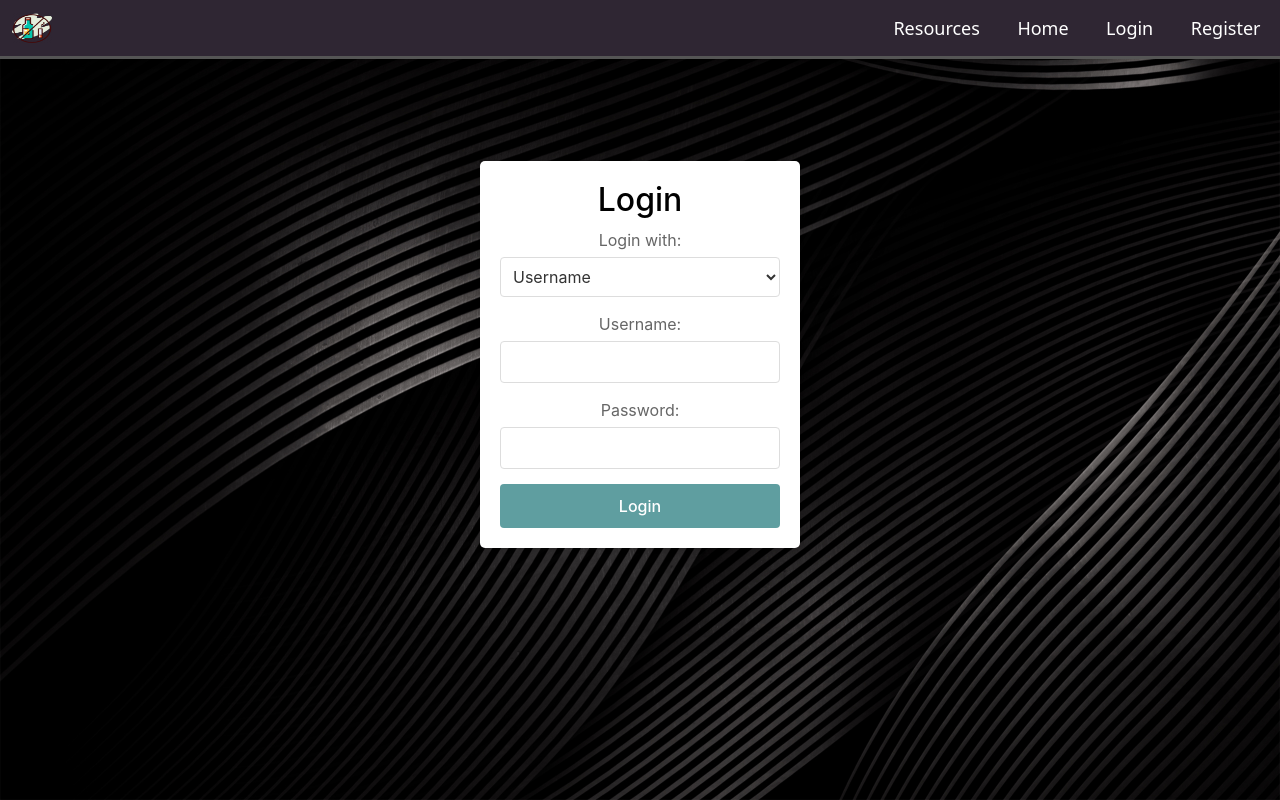
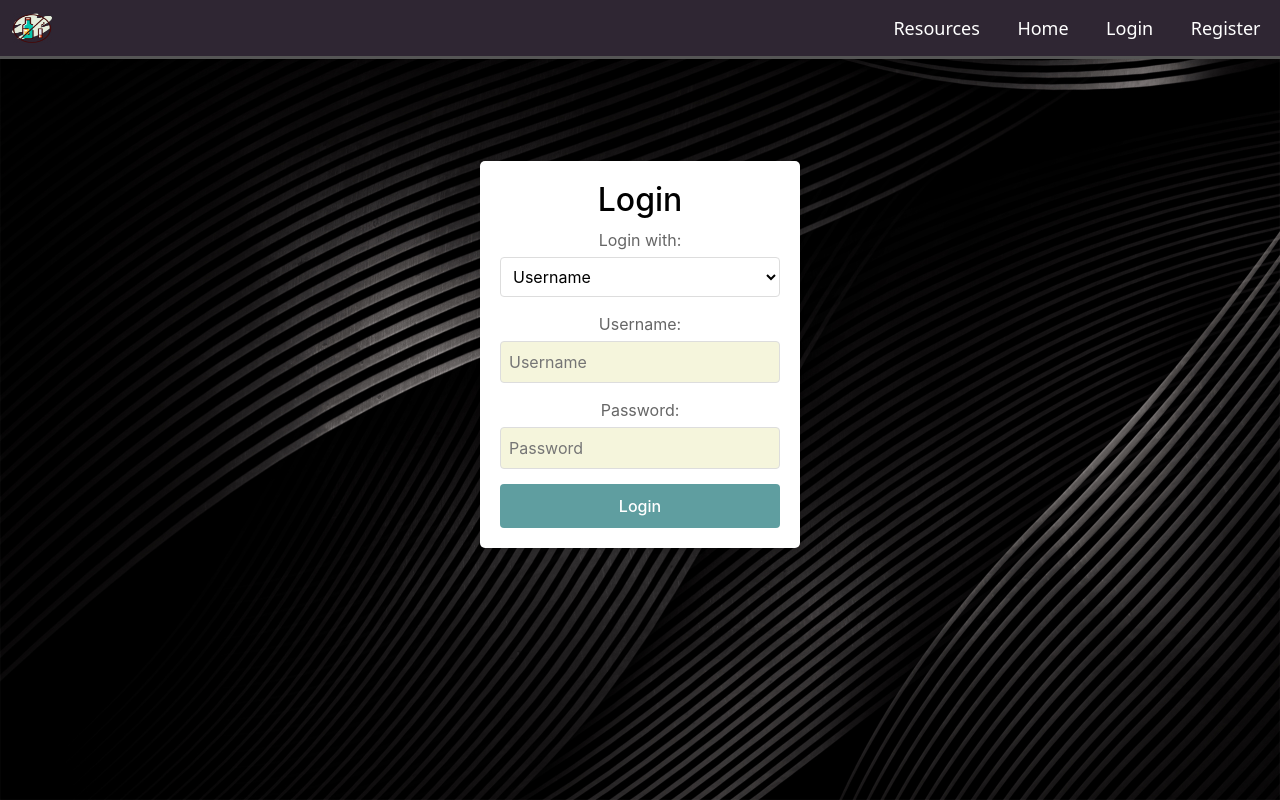
Before and after one commit to yuqihu1103/SteadySobriety, a React (Vite) app in the folder front/: page / in a window 1280 px wide. Both pictures are taken after a click on the link "Login". Built offline with nearby package versions, Linux system fonts and the light colour scheme; no server answers.

Commit message:
Login&register: add placeholders and adjust styles

```diff
--- a/front/src/components/Login.jsx
+++ b/front/src/components/Login.jsx
@@ -73,6 +73,7 @@ function Login({ setLoggedInUser }) {
             name="credential"
             value={formData.credential}
             onChange={handleChange}
+            placeholder={credentialType}
           />
         </div>
         <div>
@@ -82,6 +83,7 @@ function Login({ setLoggedInUser }) {
             name="password"
             value={formData.password}
             onChange={handleChange}
+            placeholder="Password"
           />
         </div>
         <button type="submit">Login</button>
--- a/front/src/components/Register.jsx
+++ b/front/src/components/Register.jsx
@@ -73,6 +73,7 @@ function Register({ setLoggedInUser }) {
             onChange={handleChange}
             required
             minLength={3}
+            placeholder="Username"
           />
         </div>
         <div>
@@ -84,6 +85,7 @@ function Register({ setLoggedInUser }) {
             onChange={handleChange}
             required
             pattern="[a-zA-Z0-9._%+-]+@[a-zA-Z0-9.-]+\.[a-zA-Z]{2,4}$"
+            placeholder="Email"
           />
         </div>
         <div>
@@ -95,6 +97,7 @@ function Register({ setLoggedInUser }) {
             onChange={handleChange}
             required
             minLength={6}
+            placeholder="Password"
           />
           {/* Conditionally render the password error message */}
           {passwordError && (
--- a/front/src/styles/Login.css
+++ b/front/src/styles/Login.css
@@ -38,7 +38,9 @@
   padding: 8px;
   margin-bottom: 15px;
   border: 1px solid #ddd;
+  background-color: beige;
   border-radius: 4px;
+  color: black;
   box-sizing: border-box; /* Include padding and border in the element's total width and height */
 }
 
@@ -60,8 +62,8 @@
 
 /* Style the dropdown */
 .login-form select {
-  background-color: white;
-  color: #333;
+  background-color: rgba(255, 255, 255, 0.664);
+  color: black;
 }
 
 /* Responsive adjustments */
```
